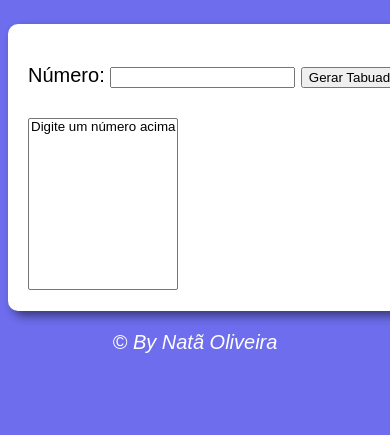
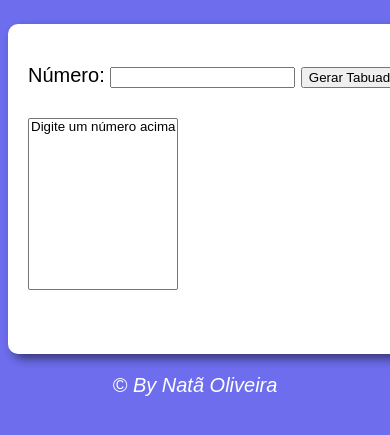
Before and after one commit to NatanCruzOliveira/projeto-tabuada, a plain HTML site: page index.html in a window 390 px wide. Shown: the part 75-510 px from the top of the page. Drawn offline with Linux system fonts and the light colour scheme.

Commit message:
update style.css

```diff
--- a/style.css
+++ b/style.css
@@ -1,4 +1,36 @@
 @charset "UTF-8";
+
+/*Typical Device Breakpoints
+-------------------------------
+Pequenas Telas: Até 600px
+Celular: 600px ate 768px
+Tablet: 768px ate 992px
+Desktop: 992px ate 1200px
+Grandes telas: acima de 1200px*/
+
+@media screen and (max-width: 768px) {
+
+    body {
+        background-color: rgb(109, 237, 190);
+        font: normal 15pt arial;
+    }
+
+    section {
+        background-color: white;
+        border-radius: 10px;
+        padding: 15px;
+        width: 200px;
+        height: 300px;
+        margin: auto;
+        box-shadow: 5px 5px 10px rgba(0, 0, 0, 0.484);
+
+    }
+}
+
+
+
+
+
 
 body {
     background-color: rgb(109, 109, 237);
```
